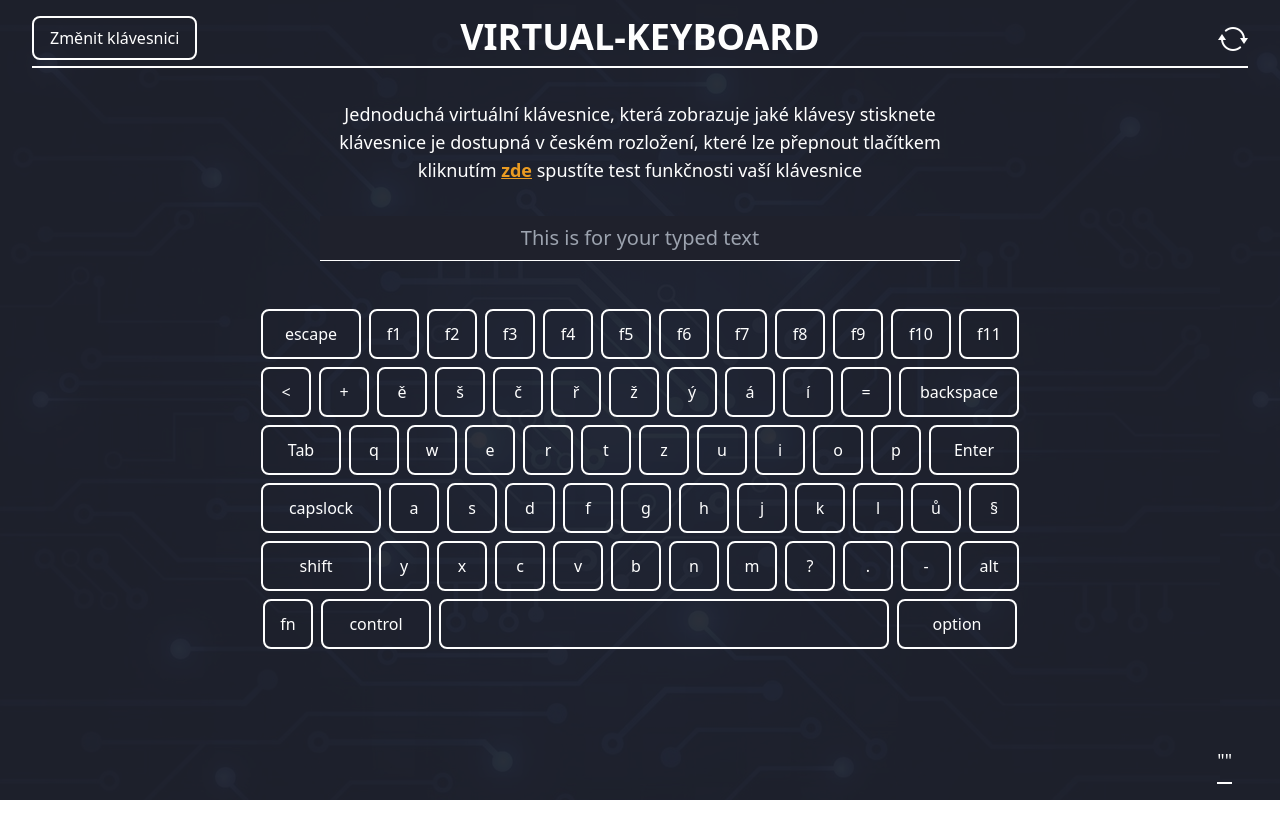
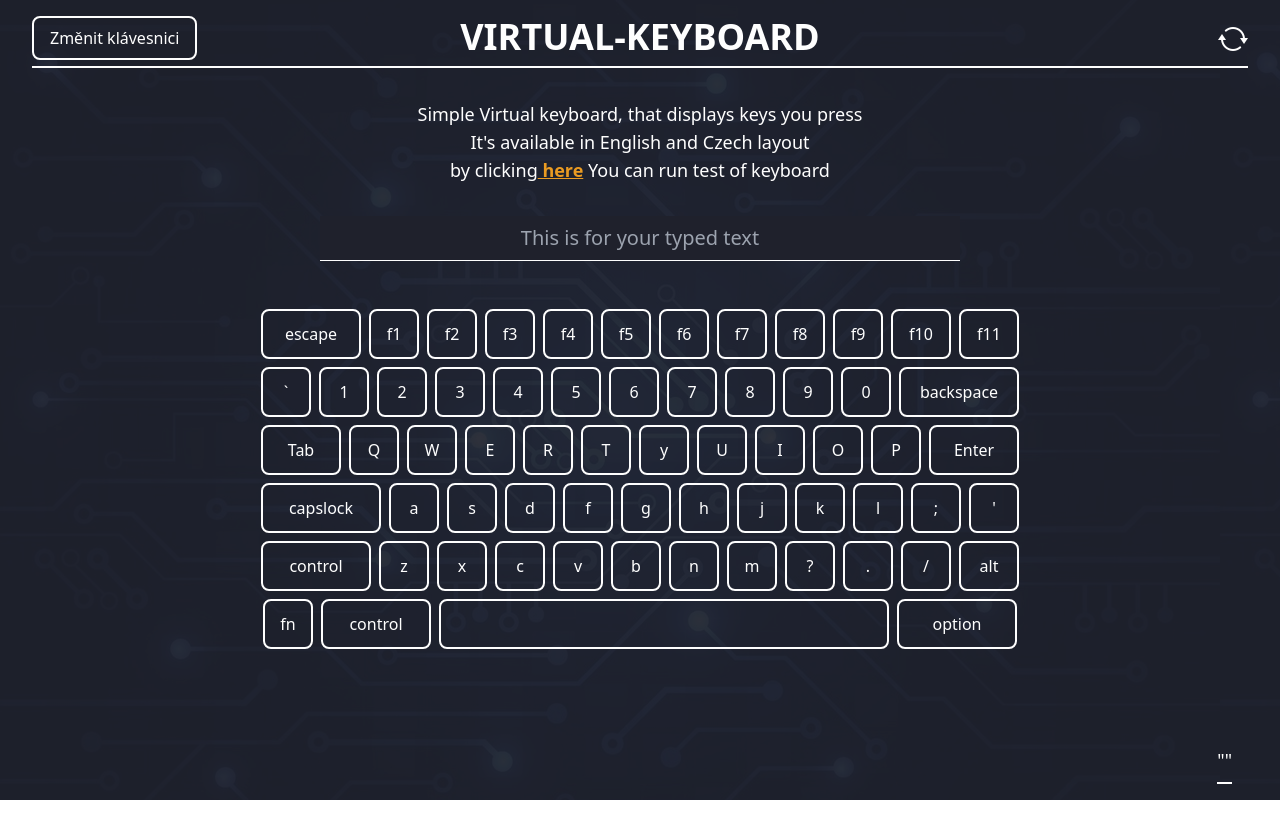
Before and after one commit to OndrejLosensky/virtual-keyboard, a React (Create React App) app: page / in a window 1280 px wide. Shown: the top 838 px of the page. Built offline with nearby package versions, Linux system fonts and the light colour scheme; the HTML template or start-up script is replaced by a standard one.

Commit message:
přepsání textu do angličtiny

```diff
--- a/src/components/keyboard/Keyboard.js
+++ b/src/components/keyboard/Keyboard.js
@@ -16,7 +16,7 @@ const Keyboard = () => {
   const [inputValue, setInputValue] = useState('');
   const [buttonSuccess, setButtonSuccess] = useState({});
   const [isGreenToggleOn, setIsGreenToggleOn] = useState(false);
-  const [keyboardLayout, setKeyboardLayout] = useState("czech");
+  const [keyboardLayout, setKeyboardLayout] = useState("english"); // určuje, který layout se zobrazuje defaultně
 
     const handleLayoutChange = (layout) => {
       setKeyboardLayout(layout);
@@ -147,9 +147,9 @@ const Keyboard = () => {
             <div>
               <p className="text-foreColorWhite pt-8  text-center text-lg font-thin">
 
-              Jednoduchá virtuální klávesnice, která zobrazuje jaké klávesy stisknete<br/>
-              klávesnice je dostupná v českém rozložení, které lze přepnout tlačítkem<br/>
-              kliknutím <span className="cursor-pointer text-foreColorOrange font-semibold" onClick={() => setIsGreenToggleOn(!isGreenToggleOn)} style={{ textDecoration: "underline" }}> zde</span> spustíte test funkčnosti vaší klávesnice
+              Simple Virtual keyboard, that displays keys you press<br/>
+              It's available in English and Czech layout<br/>
+              by clicking<span className="cursor-pointer text-foreColorOrange font-semibold" onClick={() => setIsGreenToggleOn(!isGreenToggleOn)} style={{ textDecoration: "underline" }}> here</span> You can run test of keyboard
 
               </p>
             </div>
```
